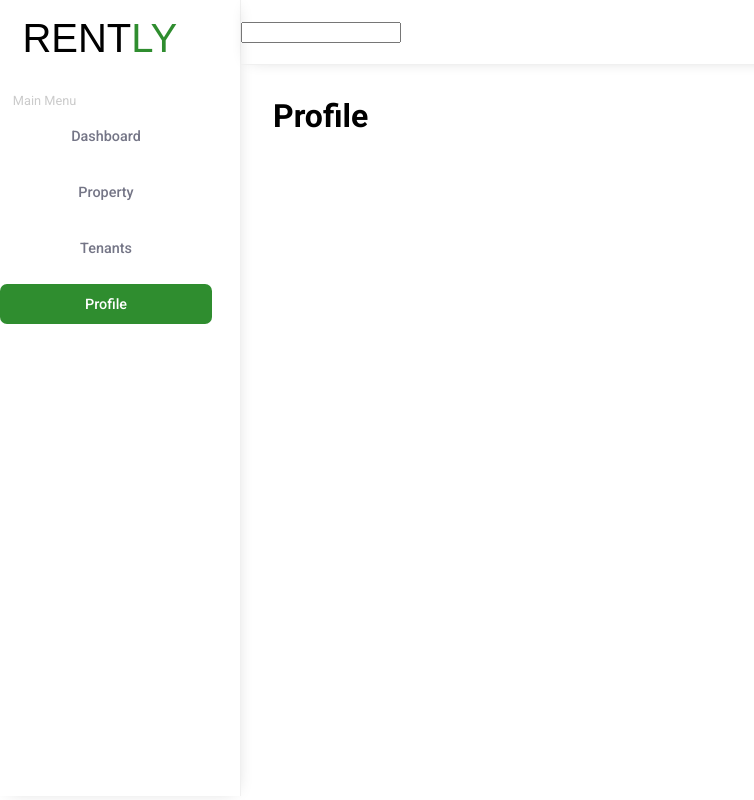
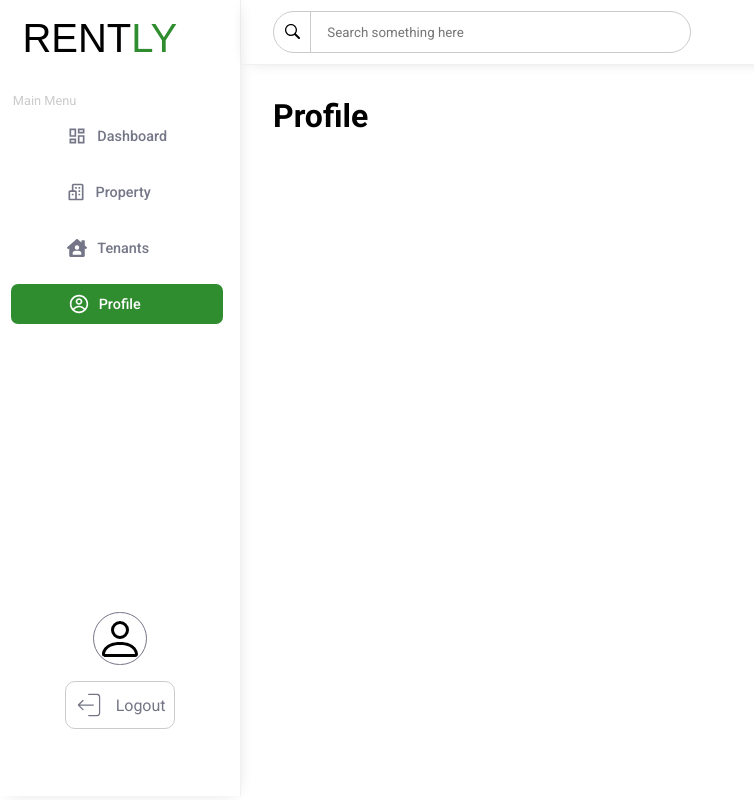
Before and after one commit to ColoMack/Property-Management-React-and-Node-, a React (Create React App) app: page /profile in a window 1280 px wide. Shown: the whole page, without its empty margins (0-754 px from the left). Built offline with nearby package versions, Linux system fonts and the light colour scheme; a web font is replaced by a local one.

Commit message:
Putting icons in the navigation bars.

```diff
--- a/package.json
+++ b/package.json
@@ -9,6 +9,7 @@
     "firebase": "^9.14.0",
     "react": "^18.2.0",
     "react-dom": "^18.2.0",
+    "react-icons": "^4.6.0",
     "react-router-dom": "^6.4.3",
     "react-scripts": "5.0.1",
     "sweetalert": "^2.1.2",
--- a/src/App.css
+++ b/src/App.css
@@ -188,6 +188,41 @@ h1{
 .activelink{
   background-color: black;
 }
+.footernav{
+  margin: 17rem 0 0 0;
+  display: flex;
+  flex-direction: column;
+  justify-content: center;
+  align-items: center;
+}
+.profilecont{
+  border: solid 1px rgb(116, 117, 134);
+  height: 3rem;
+  width: 3rem;
+  border-radius: 50%;
+  margin: 0 0 1rem 0;
+  padding: 0.1rem;
+  cursor: pointer;
+}
+.logoutcont{
+  border: solid 1px rgb(203, 203, 203);
+  cursor: pointer;
+  padding: 0.5rem;
+  display: flex;
+  flex-direction: row;
+  justify-content: center;
+  align-items: center;
+  border-radius: 10px;
+  color: rgb(116, 117, 134);
+}
+.logoutcont:hover{
+  padding: 0.59rem;
+  background-color: var(--green1);
+  color: #ffffff;
+}
+.logoutcont:active{
+  padding: 0.5rem;
+}
 
 /* For the topbar..*/
 .topbarcont{
@@ -198,6 +233,37 @@ h1{
   flex-direction: row;
   align-items: center;
   box-shadow: 1px 1px 17px -8px rgb(192, 192, 192);
+}
+
+/* For the search box*/
+.searchcont{
+  border: solid 1px rgb(203, 203, 203);
+  display: flex;
+  flex-direction: row;
+  margin: 0 0 0 2rem;
+  padding: 0 1rem 0 0;
+  height: 2.5rem;
+  width: 25rem;
+  border-radius: 10rem;
+}
+.searchicondiv{
+  width: 2.5rem;
+  height: 2.5rem;
+  display: flex;
+  justify-content: center;
+  align-items: center;
+}
+.searchinput{
+  width: 100%;
+  height: 100%;
+}
+.searchinput input{
+  padding: 0.5rem 1rem;
+  width: 20.15rem;
+  height: 1.5rem;
+  border: none;
+  border-left: solid 1px rgb(203, 203, 203);
+  outline: none;
 }
 
 
--- a/src/Components/Sidenavbar.js
+++ b/src/Components/Sidenavbar.js
@@ -1,6 +1,14 @@
 import React, { useRef } from 'react'
 import { Link } from 'react-router-dom';
 import { NavLink } from 'react-router-dom';
+import * as FaIcons from 'react-icons/fa'
+import * as AiIcons from 'react-icons/ai'
+import * as IoIcons from 'react-icons/io'
+import * as RiIcons from 'react-icons/ri'
+import * as BsIcons from 'react-icons/bs'
+import * as BiIcons from 'react-icons/bi'
+import * as CgIcons from 'react-icons/cg'
+import * as CiIcons from 'react-icons/ci'
 
 function Sidenavbar() {
   let activeStyle = {
@@ -44,25 +52,29 @@ function Sidenavbar() {
           <ul>
             <li>
               <div className='navselect'>
-                <NavLink style={({isActive}) => isActive ? activeStyle : notActiveStyle} to="/dashboard">Dashboard</NavLink>
+                <div className='smalldiv'></div>
+                <NavLink style={({isActive}) => isActive ? activeStyle : notActiveStyle} to="/dashboard"><RiIcons.RiDashboardLine size={20} style={{marginRight:"10px",}}/><span style={{}}>Dashboard</span></NavLink>
               </div>
             </li>
 
             <li>
               <div className='navselect'>
-                <NavLink style={({isActive}) => isActive ? activeStyle : notActiveStyle} to="/property" className='actualdiv'>Property</NavLink>
+                <div className='smalldiv'></div>
+                <NavLink style={({isActive}) => isActive ? activeStyle : notActiveStyle} to="/property" className='actualdiv'><BiIcons.BiBuildings size={20} style={{marginRight:"10px",}}/><span style={{marginRight:"18px"}}>Property</span></NavLink>
               </div>
             </li>
 
             <li>
               <div className='navselect'>
-                <NavLink style={({isActive}) => isActive ? activeStyle : notActiveStyle} to="/tenant" className='actualdiv'>Tenants</NavLink>
+                <div className='smalldiv'></div>
+                <NavLink style={({isActive}) => isActive ? activeStyle : notActiveStyle} to="/tenant" className='actualdiv'><FaIcons.FaHouseUser size={20} style={{marginRight:"10px",}}/><span style={{marginRight:"18px"}}>Tenants</span></NavLink>
               </div>
             </li>
 
             <li>
               <div className='navselect'>
-                <NavLink style={({isActive}) => isActive ? activeStyle : notActiveStyle} to="/profile" className='actualdiv'>Profile</NavLink>
+                <div className='smalldiv'></div>
+                <NavLink style={({isActive}) => isActive ? activeStyle : notActiveStyle} to="/profile" className='actualdiv'><CgIcons.CgProfile size={20} style={{marginRight:"10px",}}/><span style={{marginRight:"25px"}}>Profile</span></NavLink>
               </div>
             </li>
 
@@ -72,6 +84,15 @@ function Sidenavbar() {
           </ul>
         </div>
       </div>
+      <div className='footernav'>
+        <div className='profilecont'>
+          <BsIcons.BsPerson style={{height:"100%", width:"100%", margin:""}}/>
+        </div>
+        <div className='logoutcont'>
+          <CiIcons.CiLogout size={30} style={{marginRight:"0.7rem"}}/>
+          <span>Logout</span>
+        </div>
+      </div>
     </div>
   )
 }
--- a/src/Components/Topbar.js
+++ b/src/Components/Topbar.js
@@ -1,12 +1,13 @@
 import React from 'react'
+import {GoSearch} from 'react-icons/go'
 
 function Topbar() {
   return (
     <div className='topbarcont'>
       <div className='searchcont'>
-        <div className='searching'></div>
-        <div>
-          <input></input>
+        <div className='searchicondiv'><GoSearch/></div>
+        <div className='searchinput'>
+          <input type="text" placeholder="Search something here"></input>
         </div>
       </div>
     </div>
```
Also changed, not shown: 1 other file (tests, documents, lock files or other folders).
